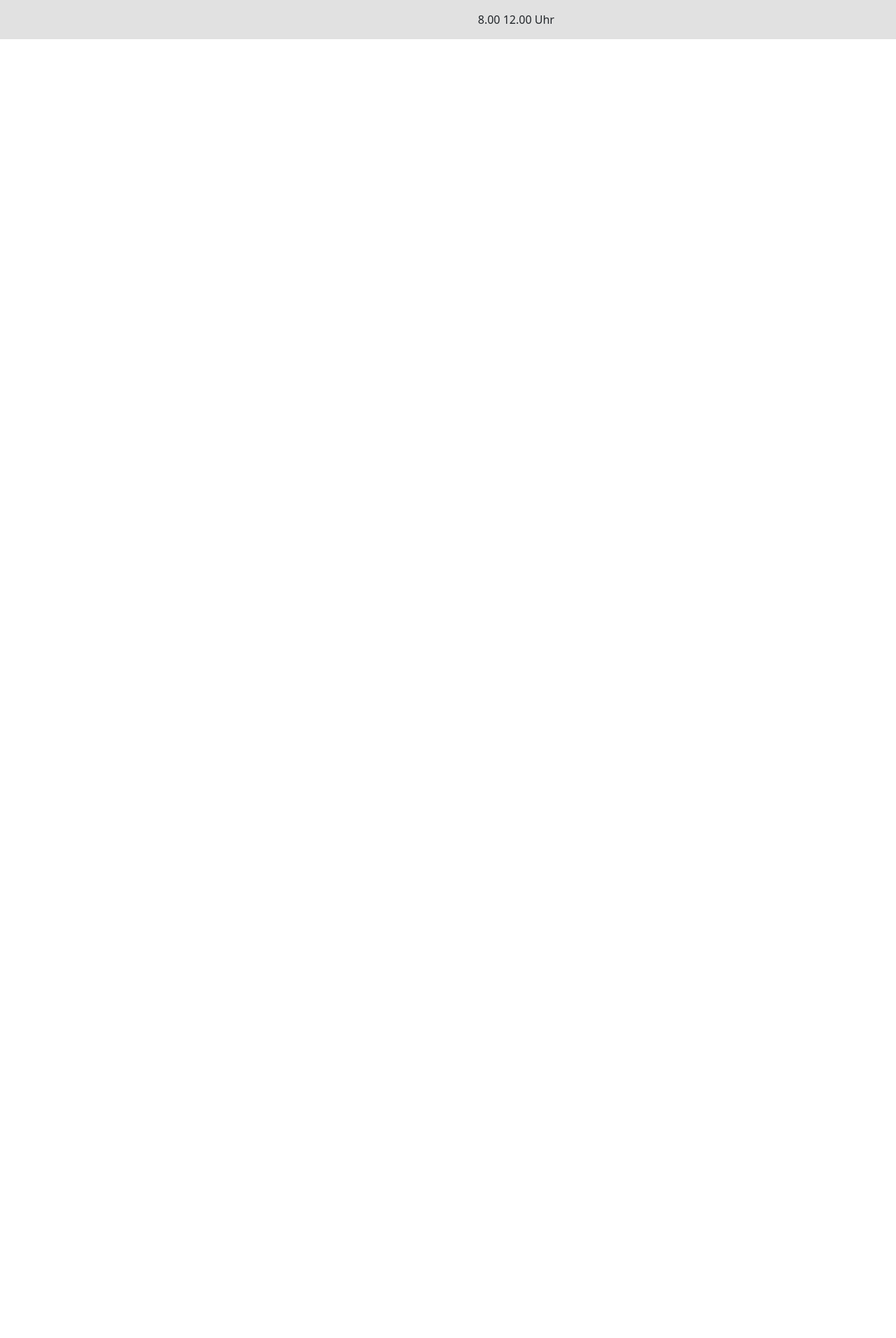
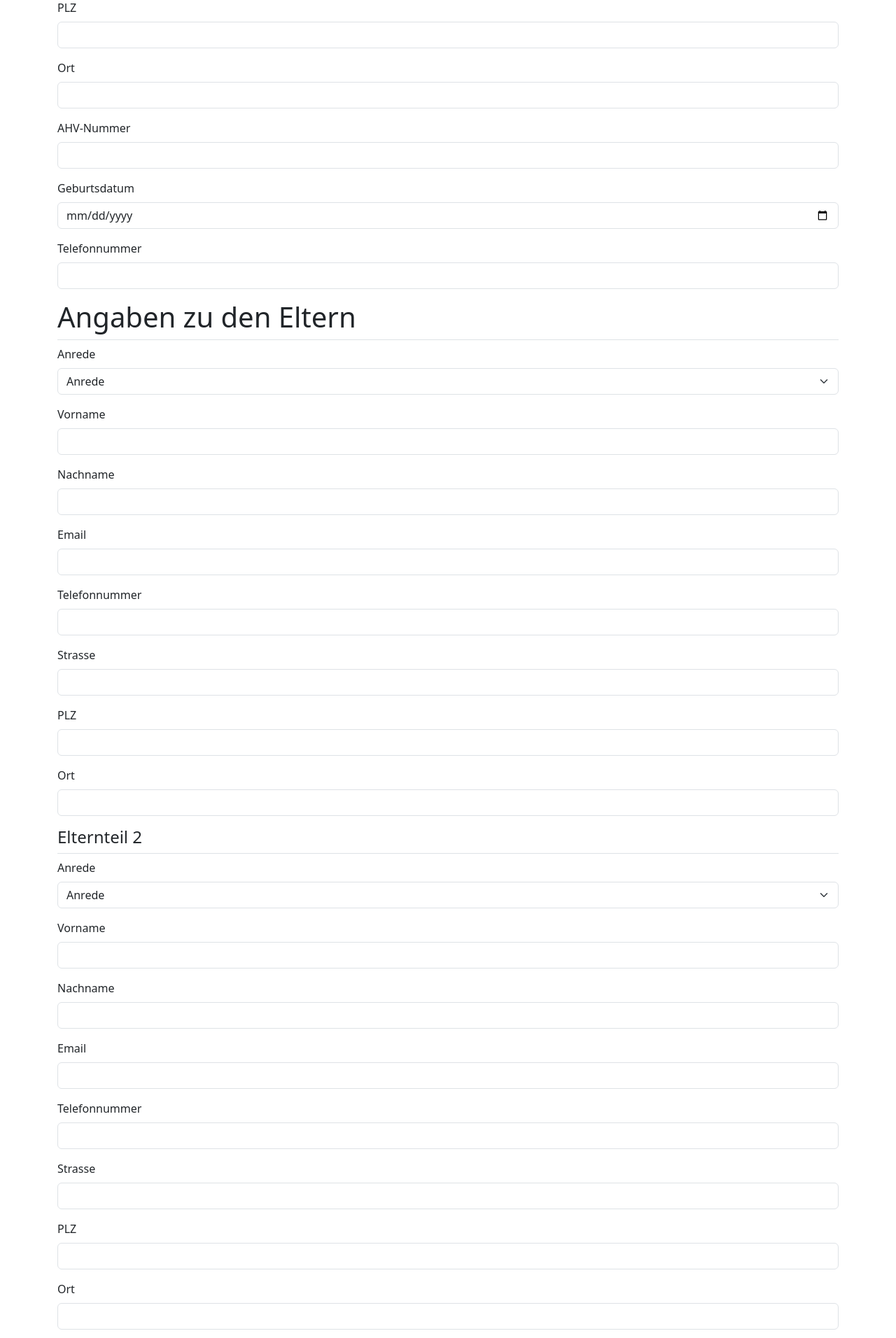
Before and after one commit to RomanBerli/BBW-M293-Skilager, a Next.js app: page / in a window 1280 px wide. Shown: the part 728-2640 px from the top of the page at 70% size. Before the commit the page ends 800 px from the top, so only its background shows below. Built offline with nearby package versions, Linux system fonts and the light colour scheme.

Commit message:
Continued RegistrationForm

```diff
--- a/components/RegistrationForm.js
+++ b/components/RegistrationForm.js
@@ -1,7 +1,27 @@
+import 'bootstrap/dist/css/bootstrap.min.css';
+import { useState } from "react";
+
 export default function RegistrationForm() {
+    const [genderChoiche, setGenderCjoiche] = useState('')
+
+    const handleGenderChoiche = (e) => {
+        setGenderCjoiche(e.target.value)
+    }
+
     return (
-        <div>
+        <div className="container mt-5">
+            <h1>Angaben zum/zur Teilnehmer/in</h1>
+            <h1 className="border-bottom grey-border"></h1>
             <form>
+                <div class="mb-3">
+                    <label for="gender" class="form-label">Geschlecht</label>
+                    <select class="form-select" id="gender" aria-describedby="genderHelp">
+                        <option selected disabled hidden>Wählen Sie Ihr Geschlecht</option>
+                        <option value="m" onChange={handleGenderChoiche}>Männlich</option>
+                        <option value="w" onChange={handleGenderChoiche}>Weiblich</option>
+                        <option value="d" onChange={handleGenderChoiche}>Divers</option>
+                    </select>
+                </div>
                 <div class="mb-3">
                     <label for="firstName" class="form-label">Vorname</label>
                     <input type="text" class="form-control" id="firstName" aria-describedby="firstNameHelp" />
@@ -11,13 +31,117 @@ export default function RegistrationForm() {
                     <input type="text" class="form-control" id="lastName" />
                 </div>
                 <div class="mb-3">
-                    <label for="email" class="form-label">Email address</label>
+                    <label for="email" class="form-label">Email</label>
                     <input type="email" class="form-control" id="email" aria-describedby="emailHelp" />
                 </div>
                 <div class="mb-3">
                     <label for="home-street-address" class="form-label">Strasse</label>
-                    <input type="home-street-address" class="form-control" id="home-street-address"/>
+                    <input type="home-street-address" class="form-control" id="home-street-address" />
                 </div>
+                <div class="mb-3">
+                    <label for="home-zip-code" class="form-label">PLZ</label>
+                    <input type="home-zip-code" class="form-control" id="home-zip-code" />
+                </div>
+                <div class="mb-3">
+                    <label for="home-city" class="form-label">Ort</label>
+                    <input type="home-city" class="form-control" id="home-city" />
+                </div>
+                <div class="mb-3">
+                    <label for="AHV" class="form-label">AHV-Nummer</label>
+                    <input type="AHV" class="form-control" id="AHV" />
+                </div>
+                <div class="mb-3">
+                    <label for="birthday" class="form-label">Geburtsdatum</label>
+                    <input type="date" class="form-control" id="birthday" />
+                </div>
+                <div class="mb-3">
+                    <label for="phone" class="form-label">Telefonnummer</label>
+                    <input type="phone" class="form-control" id="phone" />
+                </div>
+
+
+
+                <h1>Angaben zu den Eltern</h1>
+                <h1 className="border-bottom grey-border"></h1>
+
+                <div class="mb-3">
+                    <label for="gender" class="form-label">Anrede</label>
+                    <select class="form-select" id="gender" aria-describedby="genderHelp">
+                        <option selected disabled hidden>Anrede</option>
+                        <option value="m" onChange={handleGenderChoiche}>Männlich</option>
+                        <option value="w" onChange={handleGenderChoiche}>Weiblich</option>
+                        <option value="d" onChange={handleGenderChoiche}>Divers</option>
+                    </select>
+                </div>
+                <div class="mb-3">
+                    <label for="firstName" class="form-label">Vorname</label>
+                    <input type="text" class="form-control" id="firstName" aria-describedby="firstNameHelp" />
+                </div>
+                <div class="mb-3">
+                    <label for="lastName" class="form-label">Nachname</label>
+                    <input type="text" class="form-control" id="lastName" />
+                </div>
+                <div class="mb-3">
+                    <label for="email-parents" class="form-label">Email</label>
+                    <input type="email" class="form-control" id="email-parents" />
+                </div>
+                <div class="mb-3">
+                    <label for="phone-parents" class="form-label">Telefonnummer</label>
+                    <input type="phone" class="form-control" id="phone-parents" />
+                </div>
+                <div class="mb-3">
+                    <label for="home-street-address" class="form-label">Strasse</label>
+                    <input type="home-street-address" class="form-control" id="home-street-address" />
+                </div>
+                <div class="mb-3">
+                    <label for="home-zip-code" class="form-label">PLZ</label>
+                    <input type="home-zip-code" class="form-control" id="home-zip-code" />
+                </div>
+                <div class="mb-3">
+                    <label for="home-city" class="form-label">Ort</label>
+                    <input type="home-city" class="form-control" id="home-city" />
+                </div>
+
+                <h4>Elternteil 2</h4>
+                <h1 className="border-bottom grey-border"></h1>
+                <div class="mb-3">
+                    <label for="gender" class="form-label">Anrede</label>
+                    <select class="form-select" id="gender" aria-describedby="genderHelp">
+                        <option selected disabled hidden>Anrede</option>
+                        <option value="m" onChange={handleGenderChoiche}>Männlich</option>
+                        <option value="w" onChange={handleGenderChoiche}>Weiblich</option>
+                        <option value="d" onChange={handleGenderChoiche}>Divers</option>
+                    </select>
+                </div>
+                <div class="mb-3">
+                    <label for="firstName" class="form-label">Vorname</label>
+                    <input type="text" class="form-control" id="firstName" aria-describedby="firstNameHelp" />
+                </div>
+                <div class="mb-3">
+                    <label for="lastName" class="form-label">Nachname</label>
+                    <input type="text" class="form-control" id="lastName" />
+                </div>
+                <div class="mb-3">
+                    <label for="email-parents" class="form-label">Email</label>
+                    <input type="email" class="form-control" id="email-parents" />
+                </div>
+                <div class="mb-3">
+                    <label for="phone-parents" class="form-label">Telefonnummer</label>
+                    <input type="phone" class="form-control" id="phone-parents" />
+                </div>
+                <div class="mb-3">
+                    <label for="home-street-address" class="form-label">Strasse</label>
+                    <input type="home-street-address" class="form-control" id="home-street-address" />
+                </div>
+                <div class="mb-3">
+                    <label for="home-zip-code" class="form-label">PLZ</label>
+                    <input type="home-zip-code" class="form-control" id="home-zip-code" />
+                </div>
+                <div class="mb-3">
+                    <label for="home-city" class="form-label">Ort</label>
+                    <input type="home-city" class="form-control" id="home-city" />
+                </div>
+
                 {/* <div class="mb-3 form-check">
                     <input type="checkbox" class="form-check-input" id="exampleCheck1" />
                         <label class="form-check-label" for="exampleCheck1">Check me out</label>
```
